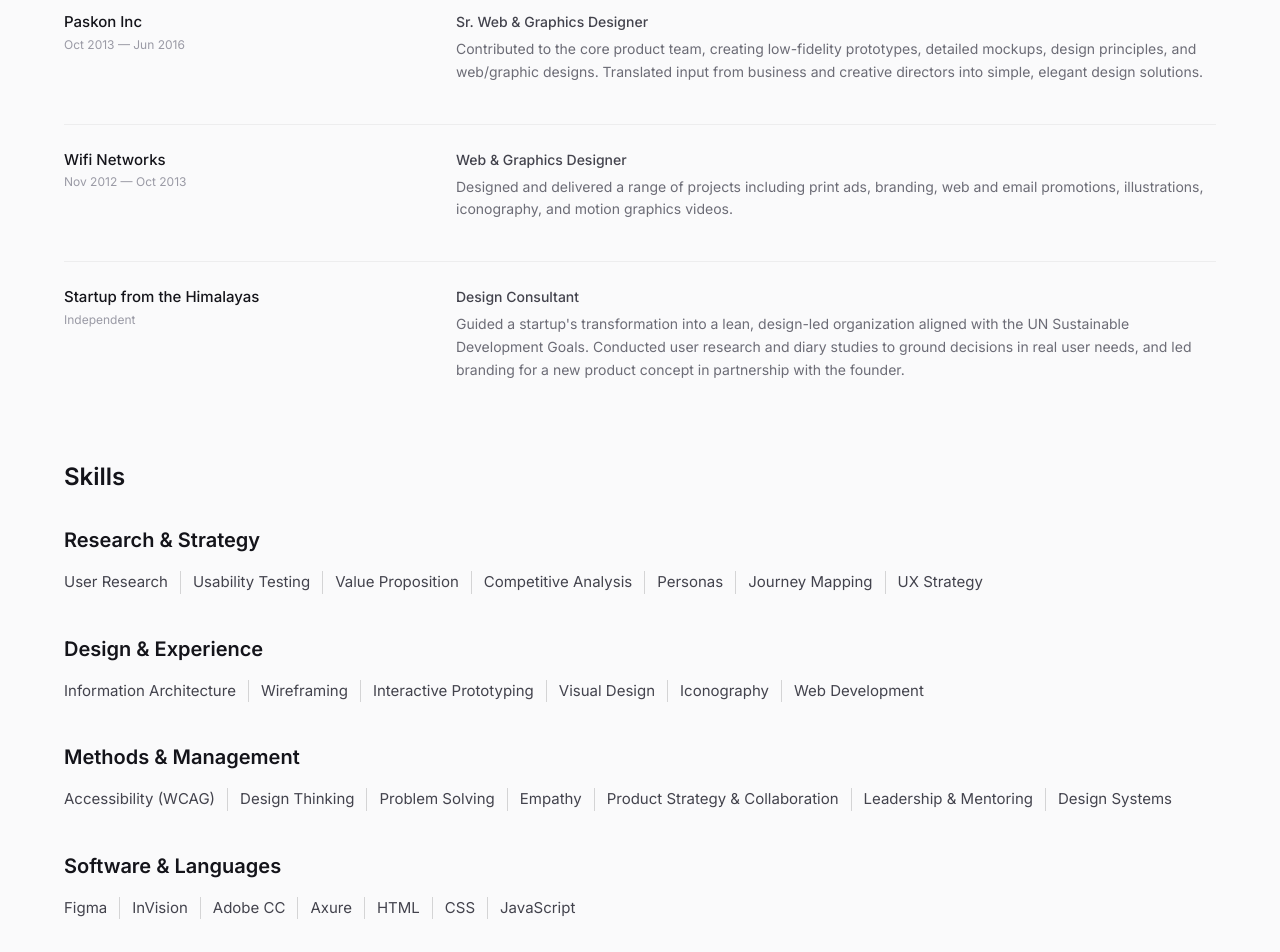
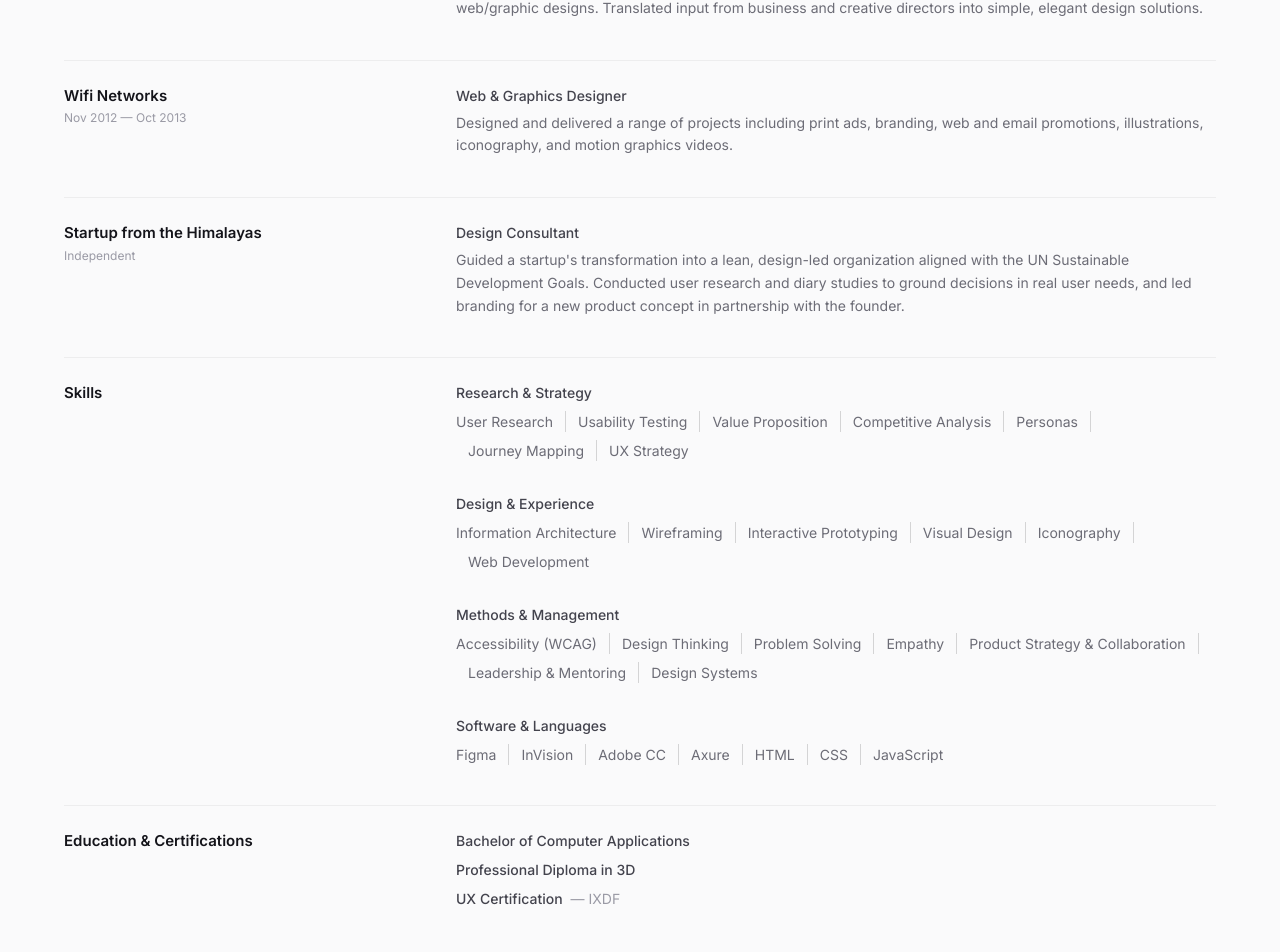
Before and after one commit to ranjitkumark/RKportfolio, a React (Vite) app: page /about in a window 1280 px wide. Shown: the part 1808-2760 px from the top of the page. Built offline with nearby package versions, Linux system fonts and the light colour scheme.

Commit message:
aboutus-quickfix

```diff
--- a/src/pages/About.jsx
+++ b/src/pages/About.jsx
@@ -91,16 +91,31 @@ function HeroIllustration() {
   );
 }
 
+/* Shared row: left label column + right content column, used for every
+   entry (job, skills, education) so the whole page reads off one
+   consistent type scale. */
+function Row({ label, sub, children }) {
+  return (
+    <div className="border-t border-black/5 pt-6 grid sm:grid-cols-3 gap-3 sm:gap-6">
+      <div>
+        <div className="text-[15px] font-semibold text-[#14141A]">{label}</div>
+        {sub && <div className="text-[12px] text-[#9A9AA5] mt-0.5">{sub}</div>}
+      </div>
+      <div className="sm:col-span-2">{children}</div>
+    </div>
+  );
+}
+
 /* Plain text list separated by dividers, grouped by category — no chips */
 function SkillGroup({ group, items }) {
   return (
     <div>
-      <h3 className="text-[18px] sm:text-[20px] font-semibold text-[#14141A] mb-4">{group}</h3>
+      <div className="text-[14px] font-medium text-[#43434D] mb-2">{group}</div>
       <div className="flex flex-wrap gap-y-2">
         {items.map((s, i) => (
           <span
             key={s}
-            className={`text-[14px] sm:text-[15px] text-[#43434D] px-3 first:pl-0 ${
+            className={`text-[13px] sm:text-[14px] text-[#6C6C76] px-3 first:pl-0 ${
               i !== items.length - 1 ? "border-r border-black/15" : ""
             }`}
           >
@@ -150,16 +165,9 @@ export default function About() {
         </div>
       </section>
 
-      <section className="px-4 sm:px-6 md:px-10 lg:px-16 mt-16 sm:mt-20">
-        <h2 className="text-xl sm:text-2xl font-semibold text-[#14141A] mb-6 sm:mb-8">Experience</h2>
-        <div className="space-y-8 sm:space-y-10">
+      <section className="px-4 sm:px-6 md:px-10 lg:px-16 mt-16 sm:mt-20 pb-4 space-y-8 sm:space-y-10">
         {EXPERIENCE.map((job) => (
-            <div key={job.company + job.period} className="border-t border-black/5 pt-6 grid sm:grid-cols-3 gap-3 sm:gap-6">
-              <div>
-                <div className="text-[15px] font-medium text-[#14141A]">{job.company}</div>
-                <div className="text-[12px] text-[#9A9AA5] mt-0.5">{job.period}</div>
-              </div>
-              <div className="sm:col-span-2">
+          <Row key={job.company + job.period} label={job.company} sub={job.period}>
             <div className="text-[14px] font-medium text-[#43434D] mb-1.5">{job.role}</div>
             <p className="text-[13px] sm:text-[14px] leading-relaxed text-[#6C6C76] max-w-3xl">{job.body}</p>
             {job.bullets && (
@@ -171,31 +179,27 @@ export default function About() {
                 ))}
               </ul>
             )}
-              </div>
-            </div>
+          </Row>
         ))}
-        </div>
-      </section>
 
-      <section className="px-4 sm:px-6 md:px-10 lg:px-16 mt-16 sm:mt-20">
-        <h2 className="text-xl sm:text-2xl font-semibold text-[#14141A] mb-6 sm:mb-8">Skills</h2>
-        <div className="space-y-8 sm:space-y-10">
+        <Row label="Skills">
+          <div className="space-y-6 sm:space-y-8">
             {Object.entries(SKILLS).map(([group, items]) => (
               <SkillGroup key={group} group={group} items={items} />
             ))}
           </div>
-      </section>
+        </Row>
 
-      <section className="px-4 sm:px-6 md:px-10 lg:px-16 mt-16 sm:mt-20 pb-4">
-        <h2 className="text-xl sm:text-2xl font-semibold text-[#14141A] mb-6 sm:mb-8">Education & Certifications</h2>
-        <div className="grid sm:grid-cols-3 gap-4 sm:gap-6">
+        <Row label="Education & Certifications">
+          <div className="space-y-2">
             {EDUCATION.map((e) => (
-            <div key={e.title} className="bg-white border border-black/5 rounded-2xl px-5 py-4 shadow-sm">
-              <div className="text-[14px] font-medium text-[#14141A]">{e.title}</div>
-              {e.sub && <div className="text-[12px] text-[#9A9AA5] mt-1">{e.sub}</div>}
+              <div key={e.title} className="flex flex-wrap items-baseline gap-x-2">
+                <span className="text-[14px] font-medium text-[#43434D]">{e.title}</span>
+                {e.sub && <span className="text-[13px] sm:text-[14px] text-[#9A9AA5]">— {e.sub}</span>}
               </div>
             ))}
           </div>
+        </Row>
       </section>
 
       <Footer />
```
Lines whose indentation alone changed are shown as unchanged.
